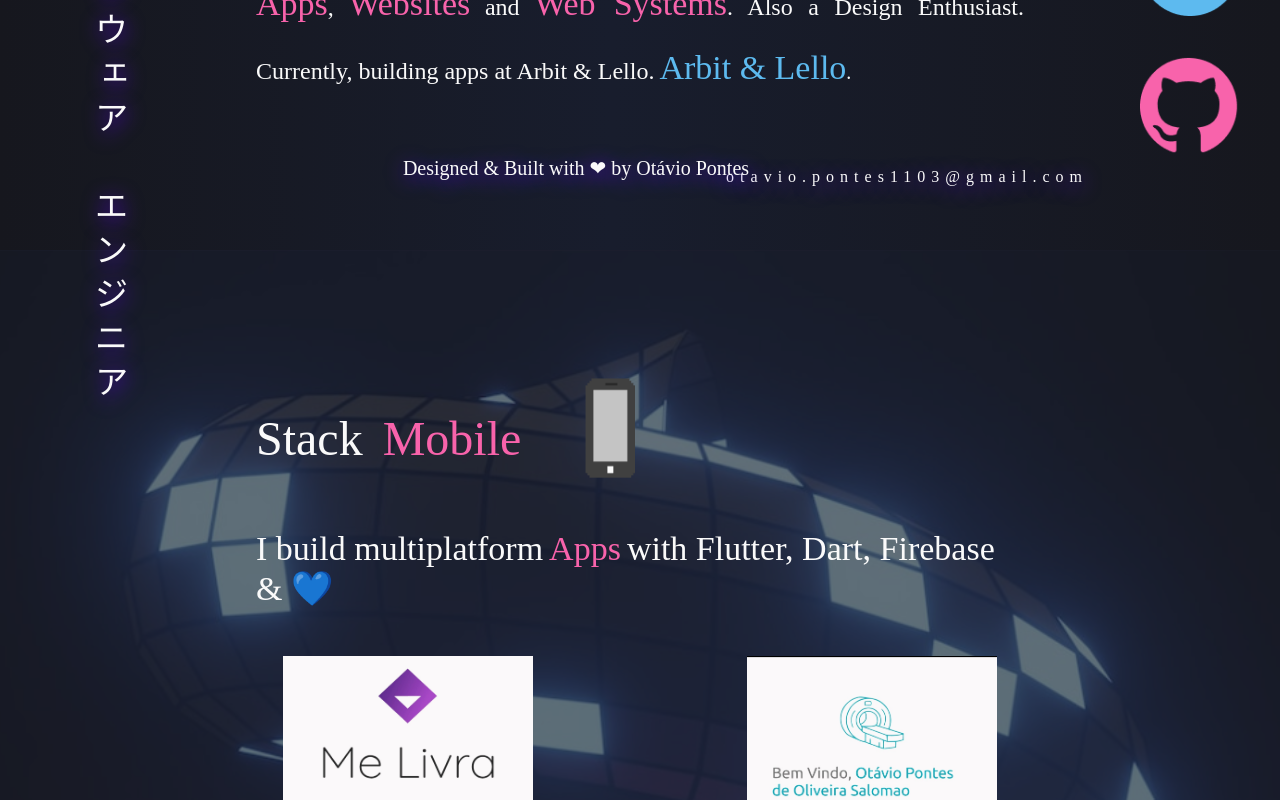
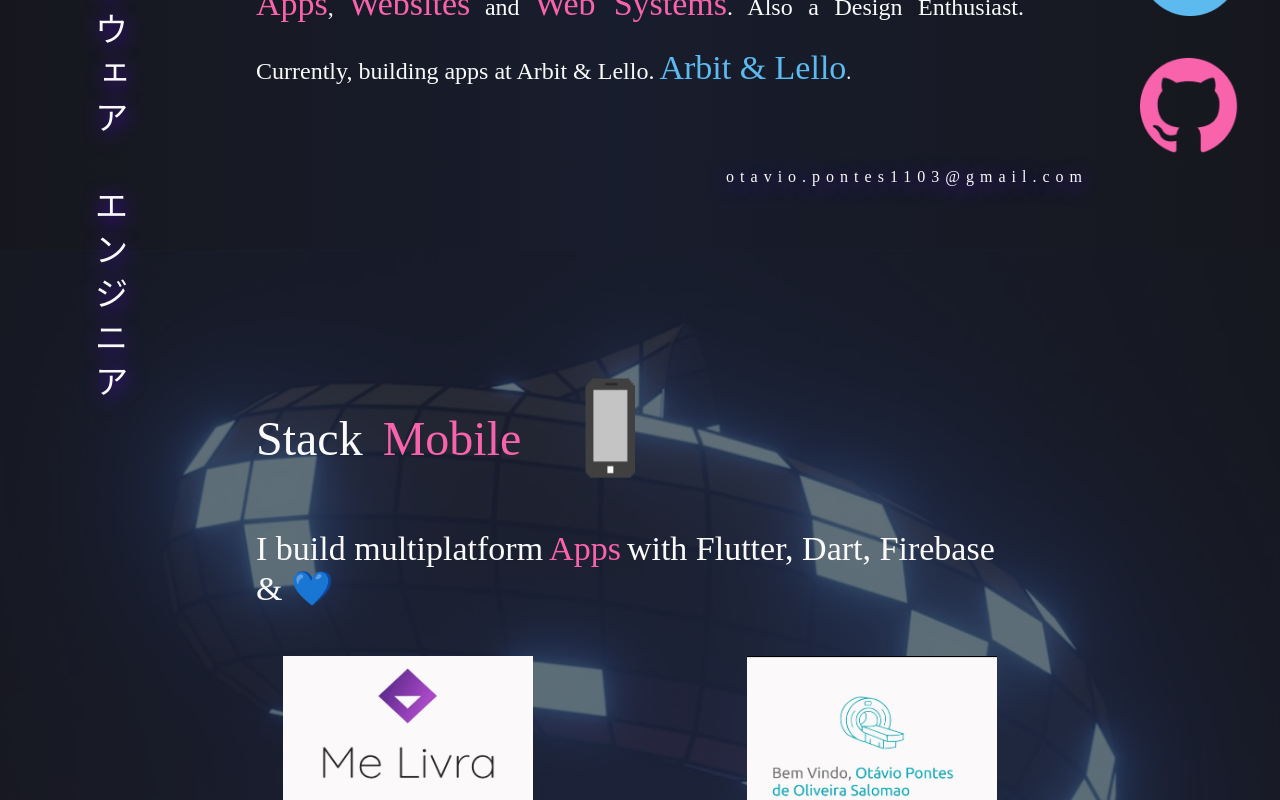
Before and after one commit to OtavioPontes/portfolio-site, a Next.js app: page / in a window 1280 px wide. Shown: the part 600-1400 px from the top of the page. Built offline with nearby package versions, Linux system fonts and the light colour scheme.

Commit message:
fix: 🐛 fix footer

```diff
--- a/components/Body.js
+++ b/components/Body.js
@@ -119,6 +119,7 @@
         >
           <Image src={github} width={100} height={100} alt="Link p/ Github" />
         </a>
+        <div className={styles.space}></div>
         <footer className={styles.footerText}>
           <p>Designed & Built with ❤ by Otávio Pontes</p>
         </footer>
--- a/components/Body.module.css
+++ b/components/Body.module.css
@@ -9,11 +9,14 @@
     background-position: top; /* Center the image */
     background-repeat: no-repeat; /* Do not repeat the image */
     background-size: cover;
-    padding-bottom: 40rem;
 }
 
 .content{
     width: 60vw;
+}
+
+.space{
+    padding-bottom: 20rem;
 }
 
 .titleMobile{
@@ -124,10 +127,10 @@
 }
 
 .footerText{
-  position: fixed;
-  width: 50vw;
-  text-align: center;
-  bottom: 0;
+    position: relative;
+    align-content: center;
+    text-align: center;
+    bottom: 0;
     font: var(--headline6);
     text-shadow: 1px 4px 20px var(--purple);
 }
```
